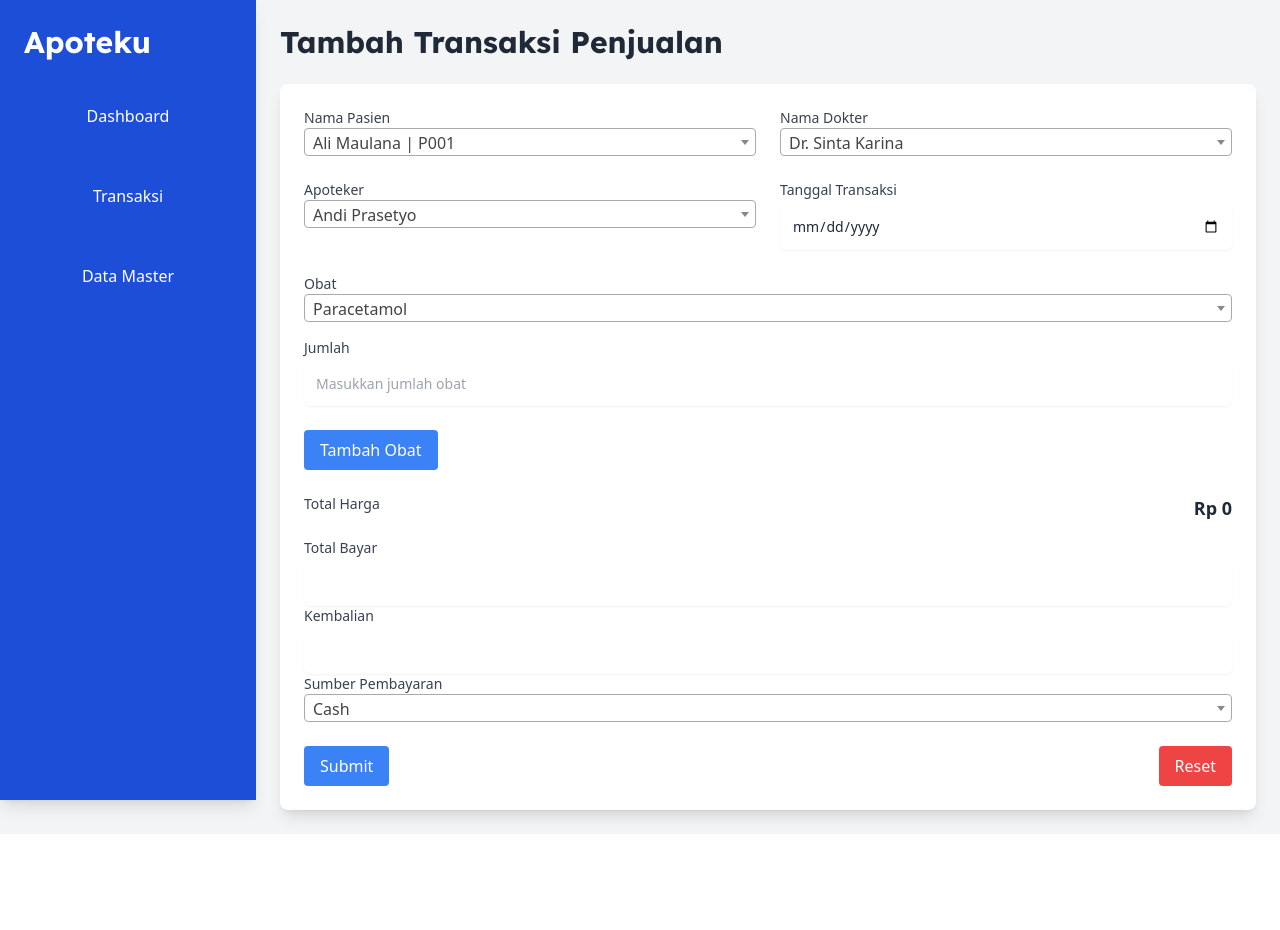
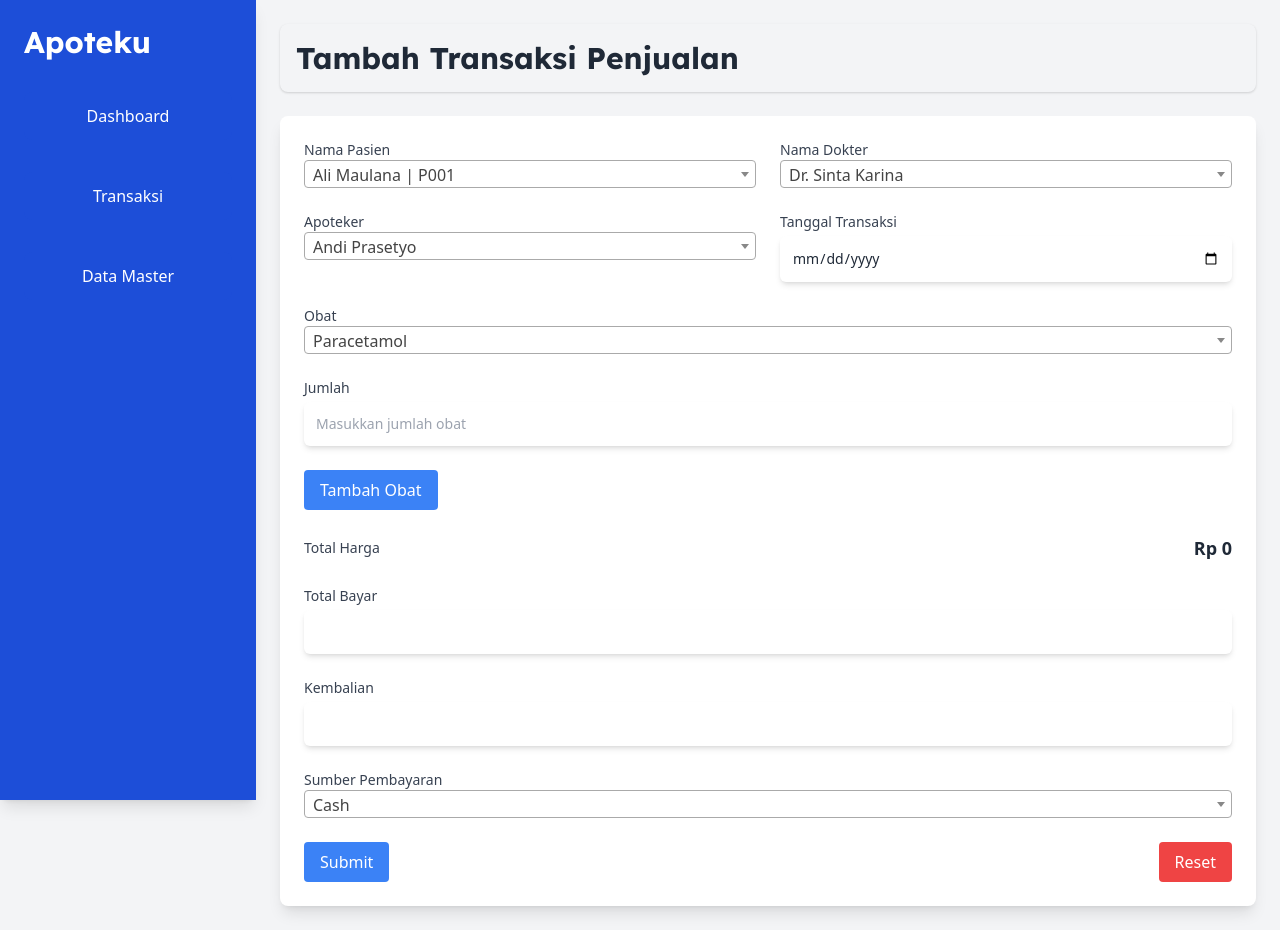
Before and after one commit to praditarif/apoteku, a PHP site: page /transaksi-penjualan/create.php in a window 1280 px wide. Before the commit the page ends 830 px from the top, so only its background shows below. Run offline with PHP 8.4, Linux system fonts and the light colour scheme; data comes from the database, SQL or seed files in the repository; some libraries are stand-ins or nearby versions.

Commit message:
mengubah beberapa design

```diff
--- a/src/datamaster-supplier/update-supplier.php
+++ b/src/datamaster-supplier/update-supplier.php
@@ -76,7 +76,7 @@ if ($_SERVER['REQUEST_METHOD'] == 'GET') {
     <link href="../assets/css/style.css" rel="stylesheet">
 </head>
 
-<body class="bg-green-100 text-gray-900">
+<body class="bg-gray-100 text-gray-900">
     <?php include('../template/sidebar.php'); ?>
 
     <!-- Container utama -->
@@ -102,8 +102,8 @@ if ($_SERVER['REQUEST_METHOD'] == 'GET') {
                 <input type="text" name="Alamat" value="<?php echo $alamat; ?>" class="border border-gray-300 rounded-lg w-full p-2">
             </div>
 
-            <div>
-                <button type="submit" class="bg-green-600 text-white py-2 px-4 rounded-lg hover:bg-green-500">Update</button>
+            <div class="sm:col-span-2 flex justify-end">
+                <button type="submit" class="bg-blue-600 text-white py-2 px-4 rounded-lg hover:bg-blue-500">Update</button>
             </div>
         </form>
     </div>
--- a/src/transaksi-penjualan/create.php
+++ b/src/transaksi-penjualan/create.php
@@ -7,7 +7,8 @@
     <link rel="stylesheet" href="https://cdn.jsdelivr.net/npm/bootstrap-icons@1.11.3/font/bootstrap-icons.min.css">
     <link href="../assets/css/output.css" rel="stylesheet">
     <link href="../assets/css/style.css" rel="stylesheet">
-    <script src="https://code.jquery.com/jquery-3.7.1.min.js" integrity="sha256-/JqT3SQfawRcv/BIHPThkBvs0OEvtFFmqPF/lYI/Cxo=" crossorigin="anonymous"></script>
+    <script src="https://code.jquery.com/jquery-3.7.1.min.js"
+        integrity="sha256-/JqT3SQfawRcv/BIHPThkBvs0OEvtFFmqPF/lYI/Cxo=" crossorigin="anonymous"></script>
     <link href="https://cdn.jsdelivr.net/npm/select2@4.1.0-rc.0/dist/css/select2.min.css" rel="stylesheet" />
     <script src="https://cdn.jsdelivr.net/npm/select2@4.1.0-rc.0/dist/js/select2.min.js"></script>
     <script defer>
@@ -65,6 +66,14 @@
             });
         });
 
+        $(document).ready(function () {
+        $('#select-pasien').select2();
+        $('#select-dokter').select2();
+        $('#select-apoteker').select2();
+        $('#select-obat').select2();
+        $('#select-pembayaran').select2();
+    });
+
     </script>
 </head>
 
@@ -76,7 +85,6 @@
 
     if (isset($_POST['submit'])) {
         // Collect the form data
-
         $ID_Pasien = $_POST['ID_Pasien'];
         $ID_Dokter = $_POST['ID_Dokter'];
         $ID_karyawan = $_POST['ID_Karyawan'];
@@ -113,15 +121,15 @@
     ?>
 
     <div class="flex-grow ml-64 mx-auto p-6">
-        <h1 class="text-3xl font-bold mb-6 text-gray-800">Tambah Transaksi Penjualan</h1>
+        <h1 class="text-3xl font-bold mb-6 text-gray-800 p-4 rounded-lg shadow">Tambah Transaksi Penjualan</h1>
 
         <!-- Form untuk menambah transaksi penjualan -->
-        <form method="POST" class="bg-white p-6 rounded-lg shadow-lg">
+        <form method="POST" class="bg-white p-6 rounded-lg shadow-lg space-y-6">
             <div class="grid grid-cols-1 sm:grid-cols-2 gap-6">
                 <!-- Nama Pasien -->
                 <div>
-                    <label for="Nama_Pasien" class="block text-sm font-medium text-gray-700">Nama Pasien</label>
-                    <select name="ID_Pasien" id="select-pasien" class="mt-1 block w-full p-3 text-lg rounded-md border-gray-300 shadow-sm focus:border-indigo-500 focus:ring-indigo-500 sm:text-sm">
+                    <label for="ID_Pasien" class="block text-sm font-medium text-gray-700">Nama Pasien</label>
+                    <select name="ID_Pasien" id="select-pasien" class="mt-1 block w-full p-3 text-lg rounded-md border-gray-300 shadow-md focus:border-indigo-500 focus:ring-indigo-500 sm:text-sm">
                         <?php
                         // Query untuk mendapatkan data pasien
                         $sql = "SELECT * FROM pasien";
@@ -137,12 +145,12 @@
 
                 <!-- Nama Dokter -->
                 <div>
-                    <label for="Nama_Dokter" class="block text-sm font-medium text-gray-700">Nama Dokter</label>
-                    <select name="ID_Dokter" id="select-dokter" class="mt-1 block w-full p-3 text-lg rounded-md border-gray-300 shadow-sm focus:border-indigo-500 focus:ring-indigo-500 sm:text-sm">
+                    <label for="ID_Dokter" class="block text-sm font-medium text-gray-700">Nama Dokter</label>
+                    <select name="ID_Dokter" id="select-dokter" class="mt-1 block w-full p-3 text-lg rounded-md border-gray-300 shadow-md focus:border-indigo-500 focus:ring-indigo-500 sm:text-sm">
                         <?php
                         // Query untuk mendapatkan data dokter
                         $sql = "SELECT * FROM dokter";
-                        $result = mysqli_query( $conn, $sql);
+                        $result = mysqli_query($conn, $sql);
                         if (mysqli_num_rows($result) > 0) {
                             while ($row = mysqli_fetch_assoc($result)) {
                                 echo '<option value="' . $row['ID_Dokter'] . '">' . $row['Nama_Dokter'] . '</option>';
@@ -154,8 +162,8 @@
 
                 <!-- Nama Apoteker -->
                 <div>
-                    <label for="Apoteker" class="block text-sm font-medium text-gray-700">Apoteker</label>
-                    <select name="ID_Karyawan" id="select-apoteker" class="mt-1 block w-full p-3 text-lg rounded-md border-gray-300 shadow-sm focus:border-indigo-500 focus:ring-indigo-500 sm:text-sm">
+                    <label for="ID_Karyawan" class="block text-sm font-medium text-gray-700">Apoteker</label>
+                    <select name="ID_Karyawan" id="select-apoteker" class="mt-1 block w-full p-3 text-lg rounded-md border-gray-300 shadow-md focus:border-indigo-500 focus:ring-indigo-500 sm:text-sm">
                         <?php
                         // Query untuk mendapatkan data apoteker (karyawan)
                         $sql = "SELECT * FROM karyawan";
@@ -172,13 +180,13 @@
                 <!-- Tanggal Transaksi -->
                 <div>
                     <label for="Tanggal_Transaksi" class="block text-sm font-medium text-gray-700">Tanggal Transaksi</label>
-                    <input type="date" name="Tanggal_Transaksi" class="mt-1 block w-full p-3 text-lg rounded-md border-gray-300 shadow-sm focus:border-indigo-500 focus:ring-indigo-500 sm:text-sm">
+                    <input type="date" name="Tanggal_Transaksi" class="mt-1 block w-full p-3 text-lg rounded-md border-gray-300 shadow-md focus:border-indigo-500 focus:ring-indigo-500 sm:text-sm">
                 </div>
             </div>
 
             <div class="mt-6">
                 <label for="select-obat" class="block text-sm font-medium text-gray-700">Obat</label>
-                <select id="select-obat" class="select2 p-3 text-lg w-full rounded-md border-gray-300 shadow-sm focus:border-indigo-500 focus:ring-indigo-500">
+                <select id="select-obat" class="select2 p-3 text-lg w-full rounded-md border-gray-300 shadow-md focus:border-indigo-500 focus:ring-indigo-500">
                     <?php
                     $sql = "SELECT * FROM obat";
                     $result = mysqli_query($conn, $sql);
@@ -193,7 +201,7 @@
 
             <div class="mt-4">
                 <label for="Jumlah" class="block text-sm font-medium text-gray-700">Jumlah</label>
-                <input type="number" id="Jumlah" name="Jumlah" class="mt-1 block w-full p-3 text-lg rounded-md border-gray-300 shadow-sm focus:border-indigo-500 focus:ring-indigo-500 sm:text-sm" placeholder="Masukkan jumlah obat">
+                <input type="number" id="Jumlah" name="Jumlah" class="mt-1 block w-full p-3 text-lg rounded-md border-gray-300 shadow-md focus:border-indigo-500 focus:ring-indigo-500 sm:text-sm" placeholder="Masukkan jumlah obat">
             </div>
 
             <div class="mt-6">
@@ -205,27 +213,25 @@
             </div>
 
             <!-- Total Harga -->
-<div class="mt-4 flex justify-between">
+            <div class="mt-4 flex justify-between items-center">
                 <label for="Total_Harga" class="block text-sm font-medium text-gray-700">Total Harga</label>
                 <span id="total-harga" class="text-lg font-bold">Rp 0</span>
-    <!-- Input hidden untuk menyimpan total harga yang dikirim ke server -->
                 <input type="hidden" name="Total_Harga" id="total-harga-input">
             </div>
 
-
+            <div class="mt-4">
+                <label for="Total_Bayar" class="block text-sm font-medium text-gray-700">Total Bayar</label>
+                <input type="number" name="Total_Bayar" class="mt-1 block w-full p-3 text-lg rounded-md border-gray-300 shadow-md focus:border-indigo-500 focus:ring-indigo-500 sm:text-sm" required>
+            </div>
 
             <div class="mt-4">
-                <label for="Total_Bayar" class="block text-sm font-medium text-gray-700">Total Bayar</label>
-                <input type="number" name="Total_Bayar" class="mt-1 block w-full p-3 text-lg rounded-md border-gray-300 shadow-sm focus:border-indigo-500 focus:ring-indigo-500 sm:text-sm" required>
+                <label for="Kembali" class="block text-sm font-medium text-gray-700">Kembalian</label>
+                <input type="number" name="Kembali" class="mt-1 block w-full p-3 text-lg rounded-md border-gray-300 shadow-md focus:border-indigo-500 focus:ring-indigo-500 sm:text-sm">
             </div>
 
             <div>
-                    <label for="Kembali" class="block text-sm font-medium text-gray-700">Kembalian</label>
-                    <input type="number" name="Kembali" class="mt-1 block w-full p-3 text-lg rounded-md border-gray-300 shadow-sm focus:border-indigo-500 focus:ring-indigo-500 sm:text-sm">
-                </div>
-                <div>
                 <label for="Sumber_Pembayaran" class="block text-sm font-medium text-gray-700">Sumber Pembayaran</label>
-                    <select name="Sumber_Pembayaran" id="select-pembayaran" class="mt-1 block w-full p-3 text-lg rounded-md border-gray-300 shadow-sm focus:border-indigo-500 focus:ring-indigo-500 sm:text-sm">
+                <select name="Sumber_Pembayaran" id="select-pembayaran" class="mt-1 block w-full p-3 text-lg rounded-md border-gray-300 shadow-md focus:border-indigo-500 focus:ring-indigo-500 sm:text-sm">
                     <option value="Cash">Cash</option>
                     <option value="Transfer">Transfer</option>
                     <option value="BPJS">BPJS</option>
@@ -241,17 +247,4 @@
 </body>
 
 
-    <!-- Skrip untuk menambahkan fungsi Select2 -->
-    <script>
-        $(document).ready(function() {
-            $('#select-pasien').select2();
-            $('#select-dokter').select2();
-            $('#select-apoteker').select2();
-            $('#select-obat').select2();
-            $('#select-pembayaran').select2();
-        });
-    </script>
-
-</body>
-
 </html>
```
Also changed, not shown: src/datamaster-supplier/create-supplier.php (+16 -20 lines). Lines whose indentation alone changed are shown as unchanged.
